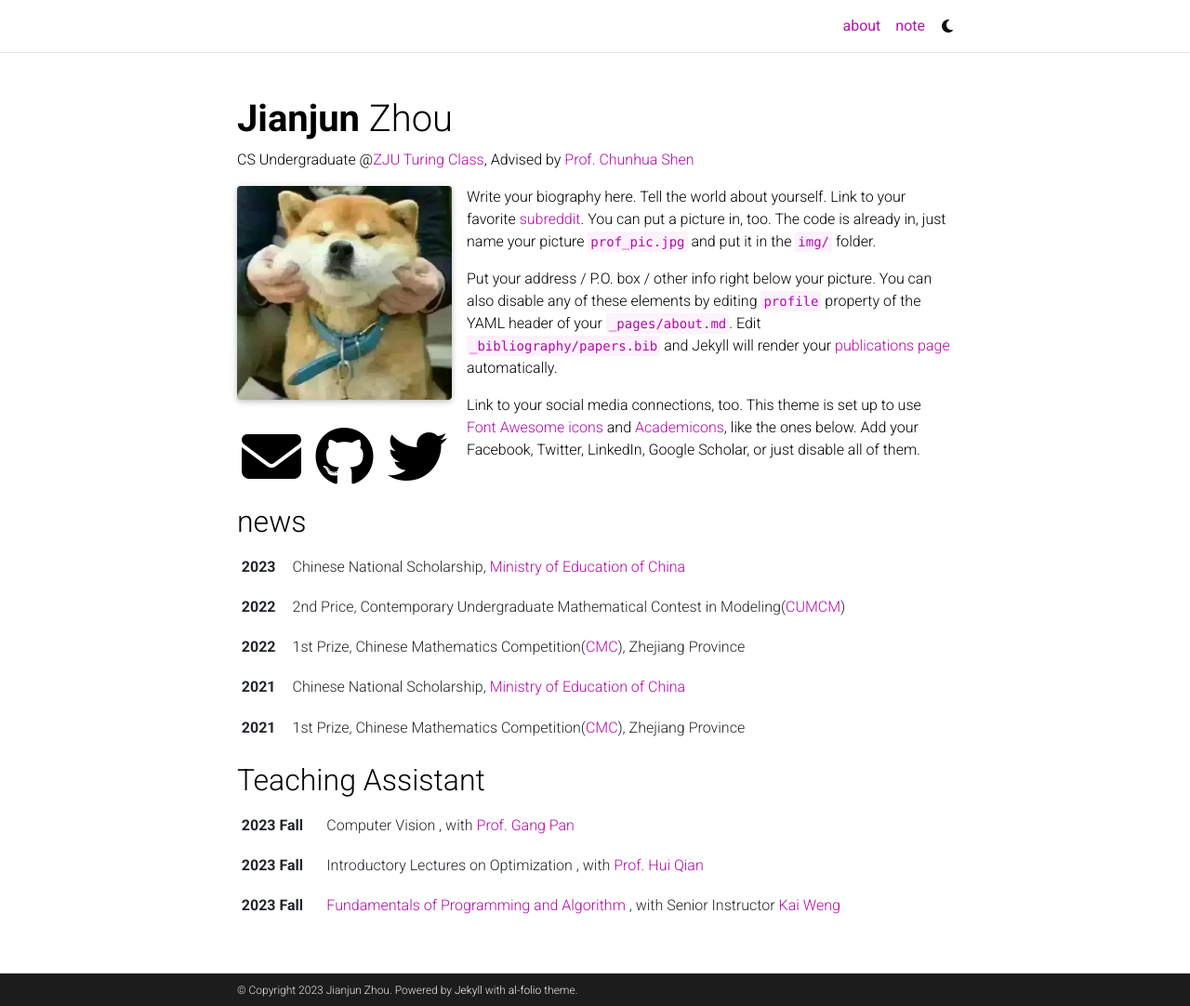
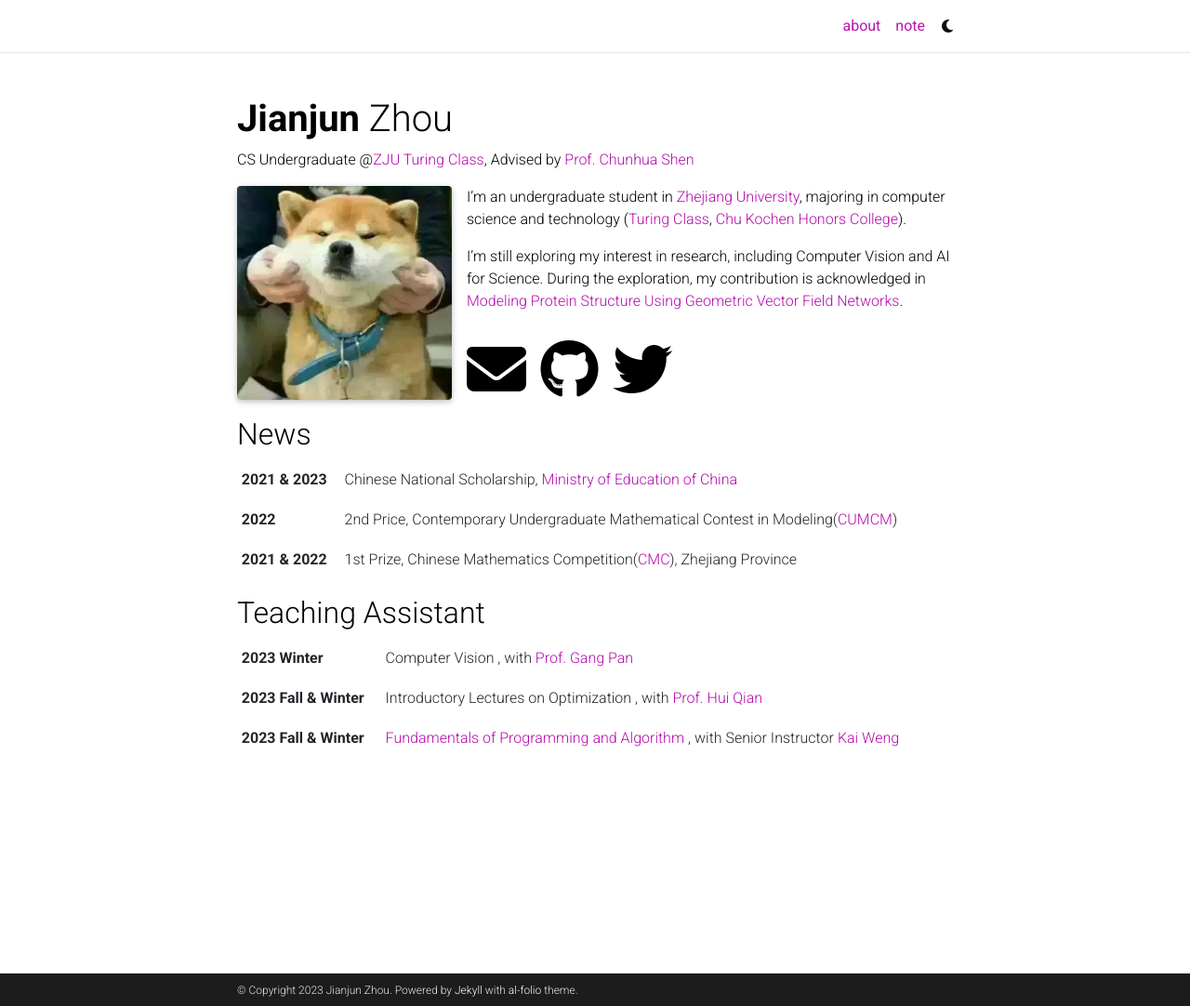
Before and after one commit to ZhouTimeMachine/ZhouTimeMachine.github.io, a Jekyll site: the page built from _pages/about.md, in a window 1280 px wide and 1082 px high. Shown: the whole window at 93% size. Built offline with Jekyll 4.4.1, drawn with Linux system fonts in a browser that asks for light colours; full-size pictures stand in for the smaller copies a plugin makes; comment, search, counter and statistics services are not loaded; a style sheet for code colours, icons or effects is not loaded.

Commit message:
biography temp

```diff
--- a/_config.yml
+++ b/_config.yml
@@ -14,7 +14,7 @@ footer_text: >
 keywords: jekyll, jekyll-theme, academic-website, portfolio-website  # add your own keywords or leave empty
 
 lang: en # the language of your site (for example: en, fr, cn, ru, etc.)
-icon: ⚛️  # the emoji used as the favicon (alternatively, provide image name in /assets/img/)
+icon: icon.png  # ⚛️the emoji used as the favicon (alternatively, provide image name in /assets/img/)
 
 url: https://ZhouTimeMachine.github.io # the base hostname & protocol for your site
 baseurl: # the subpath of your site, e.g. /blog/
--- a/_includes/news.html
+++ b/_includes/news.html
@@ -14,19 +14,7 @@
                   </td>
                 </tr>
                 <tr>
-                  <th scope="row">2022</th>
-                  <td class="news-title">
-                      1st Prize, Chinese Mathematics Competition(<a href="http://www.mcm.edu.cn">CMC</a>), Zhejiang Province
-                  </td>
-                </tr>
-                <tr>
-                  <th scope="row">2021</th>
-                  <td class="news-title">
-                      Chinese National Scholarship, <a href="http://www.moe.gov.cn/">Ministry of Education of China</a>
-                  </td>
-                </tr>
-                <tr>
-                  <th scope="row">2021</th>
+                  <th scope="row">2021 & 2022</th>
                   <td class="news-title">
                       1st Prize, Chinese Mathematics Competition(<a href="http://www.mcm.edu.cn">CMC</a>), Zhejiang Province
                   </td>
--- a/_includes/teaching.html
+++ b/_includes/teaching.html
@@ -2,21 +2,21 @@
     <div class="table-responsive" {% if include.limit and site.announcements.scrollable and news_size > 3 %}style="max-height: 60vw"{% endif %}>
       <table class="table table-sm table-borderless">
         <tr>
-          <th scope="row">2023 Fall</th>
+          <th scope="row">2023 Winter</th>
           <td class="news-title">
             Computer Vision
             , with <a href="https://person.zju.edu.cn/en/gpan">Prof. Gang Pan</a>
           </td>
         </tr>
         <tr>
-          <th scope="row">2023 Fall</th>
+          <th scope="row">2023 Fall & Winter</th>
           <td class="news-title">
             Introductory Lectures on Optimization
             , with <a href="https://person.zju.edu.cn/en/0003412#0">Prof. Hui Qian</a>
           </td>
         </tr>
         <tr>
-          <th scope="row">2023 Fall</th>
+          <th scope="row">2023 Fall & Winter</th>
           <td class="news-title">
             <a href="/2023_FPA/">Fundamentals of Programming and Algorithm</a>
             , with Senior Instructor <a href="https://person.zju.edu.cn/wengkai">Kai Weng</a>
--- a/_layouts/about.html
+++ b/_layouts/about.html
@@ -29,23 +29,23 @@ layout: default
               alt=page.profile.image
               cache_bust=true -%}
             {% endif -%}
-            <!-- Social -->
-            {%- if page.social %}
-              <div class="social">
-                <div class="contact-icons">
-                  {% include social.html %}
-                </div>
-              </div>
-            {%- endif %}
           </div>
           {%- endif %}
 
           <div class="clearfix">
             {{ content }}
+            <!-- Social -->
+            {%- if page.social %}
+            <div class="social">
+              <div class="contact-icons">
+                {% include social.html %}
+              </div>
+            </div>
+            {%- endif %}
           </div>
 
           <!-- News -->
-          <h2 style="color: inherit;">news</h2>
+          <h2 style="color: inherit;">News</h2>
           {%- include news.html limit=true %}
 
           <!-- Latest posts -->
--- a/_pages/about.md
+++ b/_pages/about.md
@@ -9,14 +9,15 @@ profile:
   image: profile.jpg
   image_circular: false # crops the image to make it circular
 
+education:
+  image: zju3.png
+
 news: true  # includes a list of news items
 latest_posts: false  # includes a list of the newest posts
 selected_papers: false # includes a list of papers marked as "selected={true}"
 social: true  # includes social icons at the bottom of the page
 ---
 
-Write your biography here. Tell the world about yourself. Link to your favorite [subreddit](http://reddit.com). You can put a picture in, too. The code is already in, just name your picture `prof_pic.jpg` and put it in the `img/` folder.
+I'm an undergraduate student in [Zhejiang University](https://www.zju.edu.cn/english/), majoring in computer science and technology ([Turing Class](http://www.en.cs.zju.edu.cn/turing_honors_class/list.htm), [Chu Kochen Honors College](http://ckc.zju.edu.cn/ckcen/_t1906/wbout/list.psp)).
 
-Put your address / P.O. box / other info right below your picture. You can also disable any of these elements by editing `profile` property of the YAML header of your `_pages/about.md`. Edit `_bibliography/papers.bib` and Jekyll will render your [publications page](/al-folio/publications/) automatically.
-
-Link to your social media connections, too. This theme is set up to use [Font Awesome icons](http://fortawesome.github.io/Font-Awesome/) and [Academicons](https://jpswalsh.github.io/academicons/), like the ones below. Add your Facebook, Twitter, LinkedIn, Google Scholar, or just disable all of them.
+I'm still exploring my interest in research, including Computer Vision and AI for Science. During the exploration, my contribution is acknowledged in [Modeling Protein Structure Using Geometric Vector Field Networks](https://www.biorxiv.org/content/10.1101/2023.05.07.539736v1).
--- a/_sass/_base.scss
+++ b/_sass/_base.scss
@@ -349,7 +349,7 @@ blockquote {
 // Social (bottom)
 
 .social {
-  text-align: center;
+  text-align: left;
 
   .contact-icons {
     font-size: 4rem;
```
Also changed, not shown: other parts of _includes/news.html (+1 -1 lines), README.md (+5 -1 lines), _includes/education.html (added, +34 -0 lines), assets/img/icon.png (added), assets/img/zju3.png (added).
